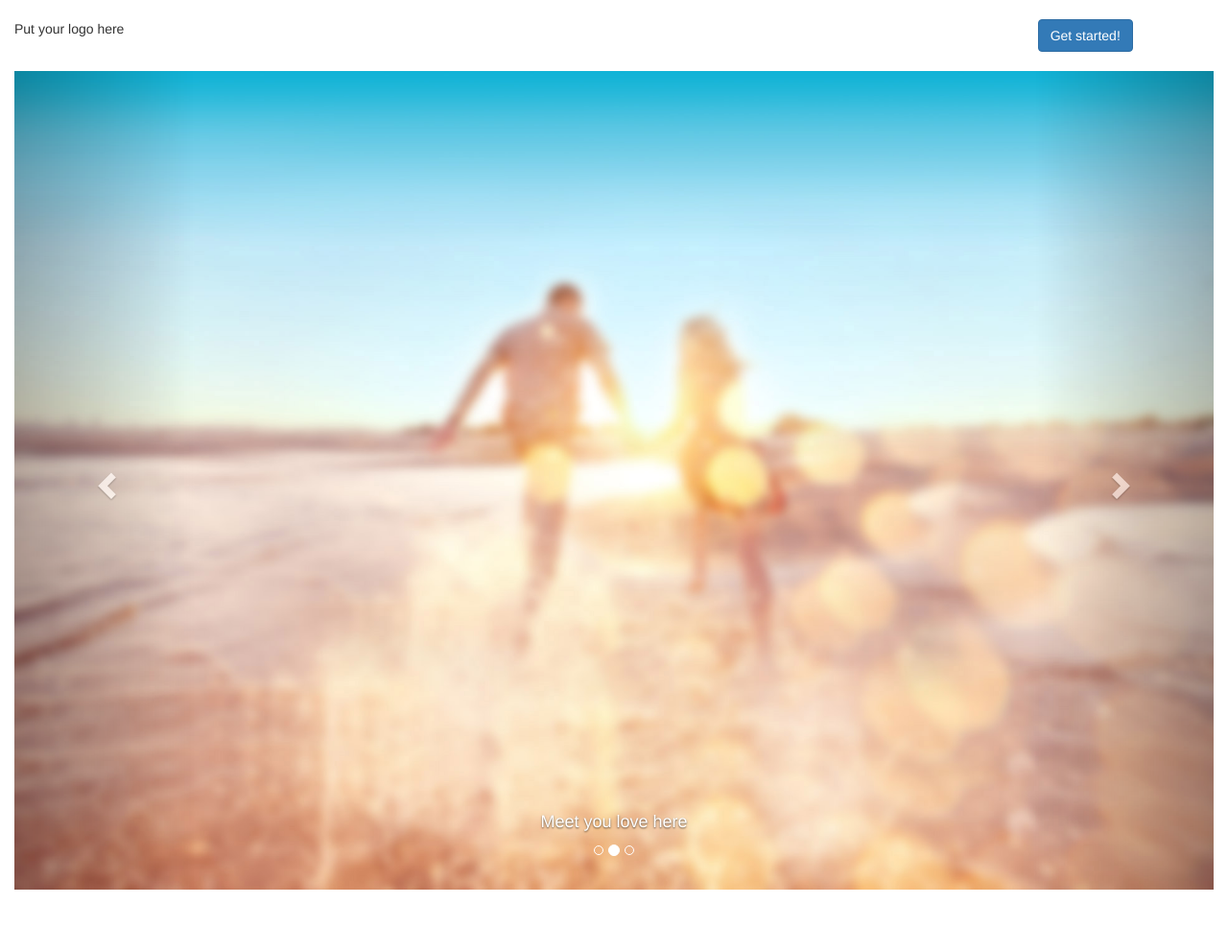
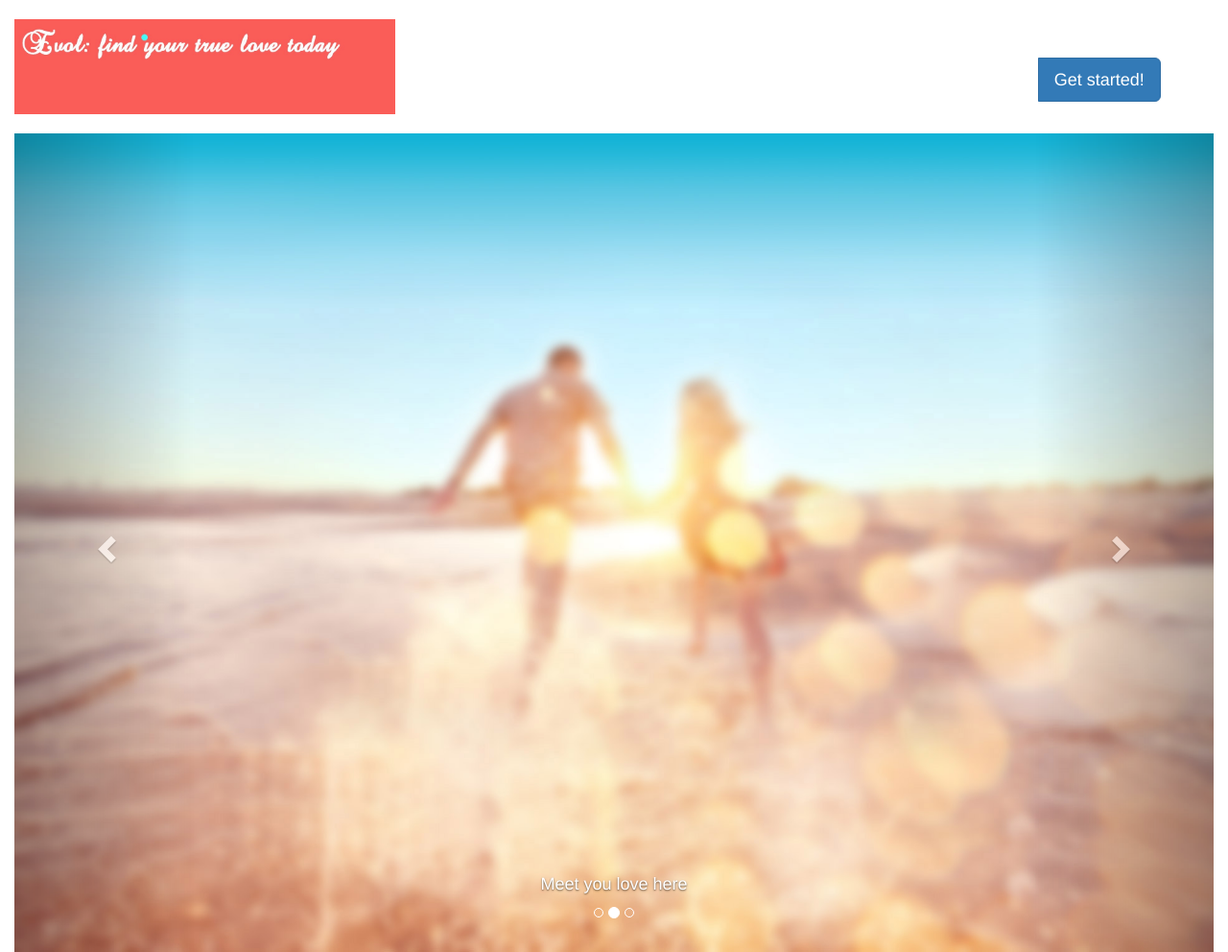
Before and after one commit to XiangJi/EaseConnect, a website: page public/index.html in a window 1280 px wide. Shown: the whole page at 96% size. Before the commit the page ends 927 px from the top, so only its background shows below. Drawn offline with Linux system fonts and the light colour scheme.

Commit message:
add logo

```diff
--- a/public/index.html
+++ b/public/index.html
@@ -15,7 +15,7 @@
 	<br>
 	<div class="row">
 		<div class="col-md-4">
-          Put your logo here
+          <img src="img/logo.jpg" style="width:100%">
 		</div>
 		<div class="col-md-4">
 		</div>
@@ -23,7 +23,9 @@
 		</div>
 		<div class="col-md-2">
 			<div id="loginRedirect" class="btn-group">
-				<a role="button" class="btn btn-white btn-large btn-primary" href="views/login.html">
+                    <br>
+                    <br>
+				<a role="button" class="btn btn-white btn-lg btn-primary" href="views/login.html">
 				<i class="fa fa-cog" aria-hidden="true"> </i> Get started!
 				</a>
 			</div>
```
Also changed, not shown: public/img/logo.jpg (added).
